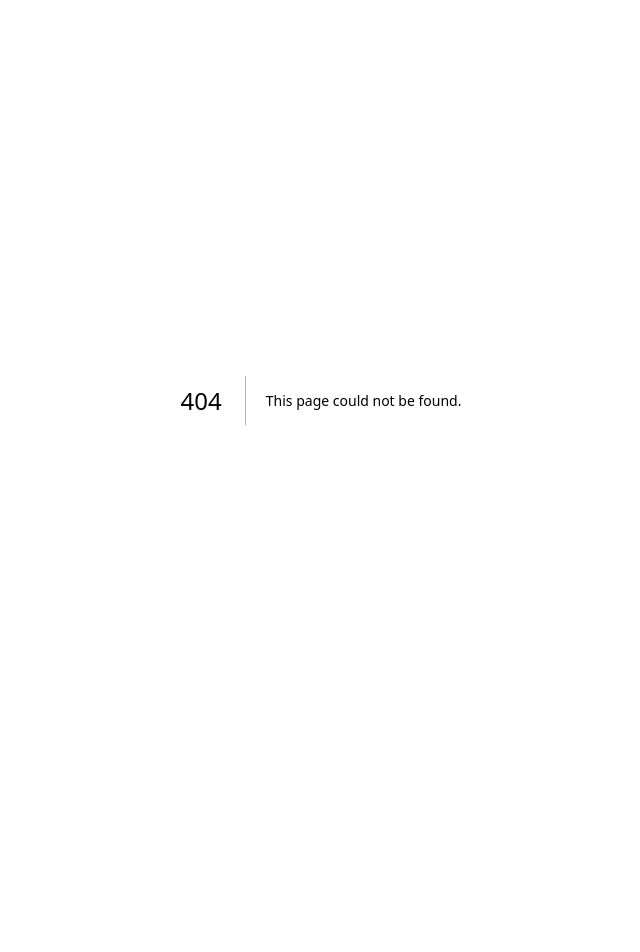
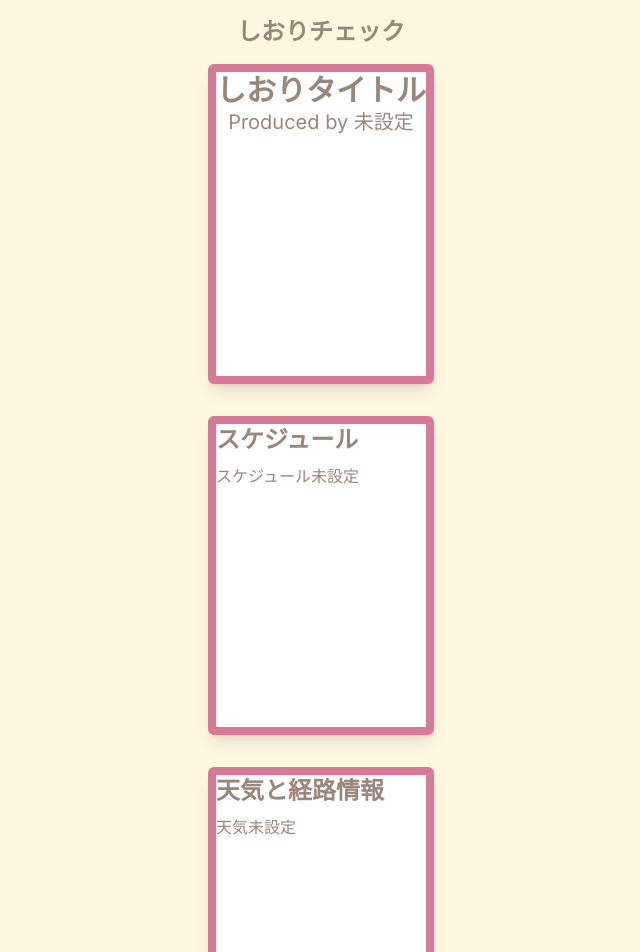
Before and after one commit to tech0mg/Hidarihashi-Frontend, a Next.js app: page /customers/shiori_check in a window 1280 px wide. Before the commit this address had no page. Shown: the top 952 px of the page, without its empty margins (319-959 px from the left). Before the commit the page ends 800 px from the top, so only its background shows below. Built offline with nearby package versions, Linux system fonts and the light colour scheme.

Commit message:
「ほぞん」をクリックするとPDF化する画面に遷移するようにしました。

```diff
--- /dev/null
+++ b/src/app/components/ShioriCard.jsx
@@ -0,0 +1,19 @@
+import React from "react";
+
+const ShioriCard = ({ children, style }) => {
+  return (
+    <div
+      className="relative bg-white shadow-lg border-8 border-[#da7997] rounded-md"
+      style={{
+        aspectRatio: "210 / 297",
+        height: "70%",
+        maxWidth: "calc(100vh * 210 / 297)",
+        ...style,
+      }}
+    >
+      {children}
+    </div>
+  );
+};
+
+export default ShioriCard;
--- a/src/app/customers/shiori/components/ShioriFooterButtons.jsx
+++ b/src/app/customers/shiori/components/ShioriFooterButtons.jsx
@@ -1,20 +1,22 @@
 "use client";
 import React,{ useState } from "react";
+import { useRouter } from "next/navigation";
 import PaintIcon from "../../../components/icon/icon_paint";
 import CrownIcon from "../../../components/icon/icon_crown";
 import SaveIcon from "../../../components/icon/icon_save";
 import CloseIcon from "../../../components/icon/icon_close";
 import StarIcon from "../../../components/icon/icon_star";
 import KirokuIcon from "../../../components/icon/icon_kiroku";
-import SaveToPDF from "../components/SaveToPDF"; // 正しい相対パス
 import ColorModal from "../components/ColorModal";
 import IllustrationSelector from "./IllustrationSelector";
 
 const ShioriFooterButtons = ({ handleNavigation, toggleColorModal, onIllustrationChange }) => {
   const [isColorModalOpen, setIsColorModalOpen] = useState(false);
-  const pagesToSave = ["page1", "page2", "page3", "page4", "page5"]; // 保存対象のページID
   const [isModalOpen, setIsModalOpen] = useState(false);
   const toggleModal = () => setIsModalOpen(!isModalOpen);
+  const router = useRouter();
+  const handleSaveClick = () => {router.push("/customers/shiori_check");
+  };
 
 
   return (
@@ -48,11 +50,8 @@ const ShioriFooterButtons = ({ handleNavigation, toggleColorModal, onIllustratio
           </button>
 
           {/* 保存するボタン */}
-          <SaveToPDF
-            pages={pagesToSave} // PDF出力対象のページを指定
-            fileName="ShioriContent.pdf" // 保存するPDFの名前
-            customButton={(
           <button
+            onClick={handleSaveClick}
             className="flex flex-col items-center"
           >
             <div className="w-12 h-12 rounded-full flex items-center justify-center">
@@ -60,8 +59,6 @@ const ShioriFooterButtons = ({ handleNavigation, toggleColorModal, onIllustratio
             </div>
             <span className="text-sm mt-2">ほぞんする</span>
           </button>
-            )}
-          />
 
 
           {/* やめる */}
--- a/src/app/customers/shiori/page1/page.jsx
+++ b/src/app/customers/shiori/page1/page.jsx
@@ -18,6 +18,9 @@ const ShioriPage1 = () => {
   const apiUrl = process.env.NEXT_PUBLIC_API_URL;
 
   useEffect(() => {
+    // 初期化用データを localStorage に保存
+    localStorage.setItem("page1", JSON.stringify({ title: "しおりタイトル" }));
+
     const savedIllustration = localStorage.getItem("selectedIllustration");
     if (savedIllustration) {
       setSelectedIllustration(savedIllustration);
--- a/src/app/customers/shiori/page2/page.jsx
+++ b/src/app/customers/shiori/page2/page.jsx
@@ -1,5 +1,5 @@
 "use client";
-import React from "react";
+import React, { useEffect }from "react";
 import ShioriFooterButtons from "../components/ShioriFooterButtons"; // 下部の共通ボタン
 import { useColor } from "../../../context/ColorContext"; // ColorContextのインポート
 import { useNavigation } from "../components/useNavigation";
@@ -10,6 +10,11 @@ import RightArrowIcon from "../../../components/icon/icon_arrow_right"; // 右
 const ShioriPage2 = () => {
   const { navigateTo } = useNavigation();
   const { shioriColor } = useColor(); // Contextから色を取得
+
+  useEffect(() => {
+    // ページ2のスケジュール情報を localStorage に保存
+    localStorage.setItem("page2", JSON.stringify({ schedule: "スケジュール詳細" }));
+  }, []);
 
   return (
     <div id="page2" className={`flex flex-col min-h-screen ${shioriColor}`}>
--- a/src/app/customers/shiori/page3/page.jsx
+++ b/src/app/customers/shiori/page3/page.jsx
@@ -35,6 +35,9 @@ const ShioriPage3 = () => {
       if (!weatherResponse.ok) throw new Error(`Failed to fetch weather: ${weatherResponse.statusText}`);
       const weather = await weatherResponse.json();
       setWeatherData(weather);
+
+      // 天気データを localStorage に保存
+    localStorage.setItem("page3", JSON.stringify({ weather: weather.weather[0].description, mapUrl: "" }));
     } catch (error) {
       console.error("Error fetching weather:", error.message);
       alert(`天気データの取得に失敗しました: ${error.message}`);
@@ -74,6 +77,9 @@ const ShioriPage3 = () => {
       if (route.snapToRoads) {
       const path = transformPath(route.snapToRoads);
       setRouteData(path);
+
+      // 経路データを localStorage に保存
+      localStorage.setItem("page3", JSON.stringify({ weather: weatherData?.weather[0]?.description || "", mapUrl: route.googleMapsUrl }));
     } else {
       setRouteError(new Error("Route data not found in response"));
     }
--- a/src/app/customers/shiori/page4/page.jsx
+++ b/src/app/customers/shiori/page4/page.jsx
@@ -49,6 +49,17 @@ const ShioriPage4 = () => {
     const updatedItems = [...items];
     updatedItems[index] = value;
     setItems(updatedItems);
+
+     // localStorage に保存
+    localStorage.setItem("page4", JSON.stringify({ memo: memory, items: updatedItems }));
+  };
+
+  // 思い出の記録の更新
+  const updateMemory = (value) => {
+    setMemory(value);
+
+    // localStorage に保存
+    localStorage.setItem("page4", JSON.stringify({ memo: value, items }));
   };
 
   return (
@@ -74,7 +85,7 @@ const ShioriPage4 = () => {
             <PackingList items={items} onItemChange={updateItem} />
 
             {/* 思い出の記録 */}
-            <MemoryRecorder memory={memory} onMemoryChange={setMemory} />
+            <MemoryRecorder memory={memory} onMemoryChange={updateMemory} />
           </div>
 
           {/* 戻るボタン（左矢印） */}
--- /dev/null
+++ b/src/app/customers/shiori_check/page.jsx
@@ -0,0 +1,58 @@
+"use client";
+import React, { useEffect, useState } from "react";
+import ShioriCard from "../../components/ShioriCard";
+
+
+const ShioriCheck = () => {
+    const [page1, setPage1] = useState({});
+    const [page2, setPage2] = useState({});
+    const [page3, setPage3] = useState({});
+    const [page4, setPage4] = useState({});
+
+  useEffect(() => {
+    // ローカルストレージから page1～page4 のデータを取得
+    setPage1(JSON.parse(localStorage.getItem("page1")) || {});
+    setPage2(JSON.parse(localStorage.getItem("page2")) || {});
+    setPage3(JSON.parse(localStorage.getItem("page3")) || {});
+    setPage4(JSON.parse(localStorage.getItem("page4")) || {});
+  }, []);
+
+  return (
+    <div className="flex flex-col items-center bg-[#FFF8E1] min-h-screen py-4">
+      <h1 className="text-2xl font-bold text-[#9A877A] mb-4">しおりチェック</h1>
+
+      <div className="space-y-8">
+        {/* Page1 */}
+        <ShioriCard>
+          <h1 className="text-3xl font-bold text-center">{page1.title || "しおりタイトル"}</h1>
+          <p className="text-xl text-center">Produced by {page1.producer || "未設定"}</p>
+        </ShioriCard>
+        {/* Page2 */}
+        <ShioriCard>
+          <h2 className="text-2xl font-bold mb-2">スケジュール</h2>
+          <p>{page2.schedule || "スケジュール未設定"}</p>
+        </ShioriCard>
+        {/* Page3 */}
+        <ShioriCard>
+          <h2 className="text-2xl font-bold mb-2">天気と経路情報</h2>
+          <p>{page3.weather || "天気未設定"}</p>
+          {page3.mapUrl && <img src={page3.mapUrl} alt="Map" className="w-full h-48 object-cover" />}
+        </ShioriCard>
+        {/* Page4 */}
+        <ShioriCard>
+          <h2 className="text-2xl font-bold mb-2">メモ</h2>
+          <p>{page4.memo || "メモ未設定"}</p>
+        </ShioriCard>
+      </div>
+      {/* 戻るボタン */}
+      <button
+        className="mt-4 px-6 py-2 bg-blue-500 text-white rounded-md"
+        onClick={() => window.history.back()}
+      >
+        戻る
+      </button>
+    </div>
+  );
+};
+
+export default ShioriCheck;
```
Lines whose indentation alone changed are shown as unchanged.
